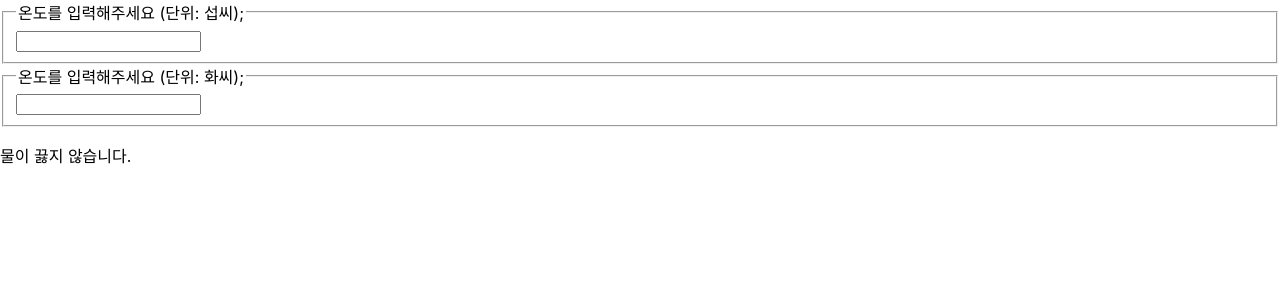
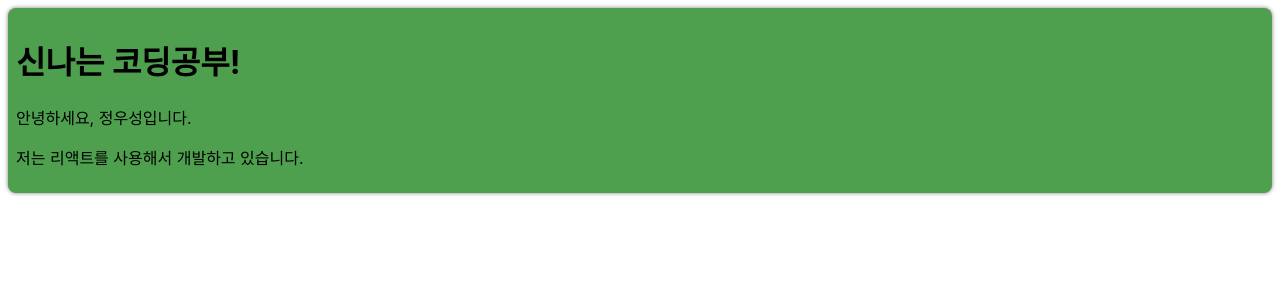
Before and after one commit to wjddntjd119/23-react1, a React (Create React App) app: page / in a window 1280 px wide. Shown: the top 300 px of the page. Built offline with nearby package versions, Linux system fonts and the light colour scheme.

Commit message:
add ch13
챕터13 실습하기 내용 리드미 업로드

```diff
--- /dev/null
+++ b/src/chapter_13/Card.jsx
@@ -0,0 +1,19 @@
+function Card(props){
+  const { title, backgroundColor, children } = props;
+
+  return(
+    <div
+      style={{
+        margin:8,
+        padding:8,
+        borderRadius: 8,
+        boxShadow: "0px 0px 4px grey",
+        backgroundColor: backgroundColor || "white",
+      }}
+    >
+      {title && <h1>{title}</h1>}
+      {children}
+    </div>
+  )
+}
+export default Card;
--- /dev/null
+++ b/src/chapter_13/ProfileCard.jsx
@@ -0,0 +1,11 @@
+import Card from "./Card";
+
+function ProfileCard(props){
+  return(
+    <Card title="신나는 코딩공부!" backgroundColor="#4ea04e">
+      <p>안녕하세요, 정우성입니다.</p>
+      <p>저는 리액트를 사용해서 개발하고 있습니다.</p>
+    </Card>
+  )
+}
+export default ProfileCard;
--- a/src/index.js
+++ b/src/index.js
@@ -4,12 +4,13 @@
 import reportWebVitals from './reportWebVitals';
 
 import Calculator from './chapter_12/Calculator';
+import ProfileCard from './chapter_13/ProfileCard';
 
 
 const root = ReactDOM.createRoot(document.getElementById('root'));
   root.render(
     <React.StrictMode>
-      <Calculator/>
+      <ProfileCard/>
     </React.StrictMode>
   );
 
```
Also changed, not shown: src/img/ch13.png (added), 1 other file (tests, documents, lock files or other folders).
